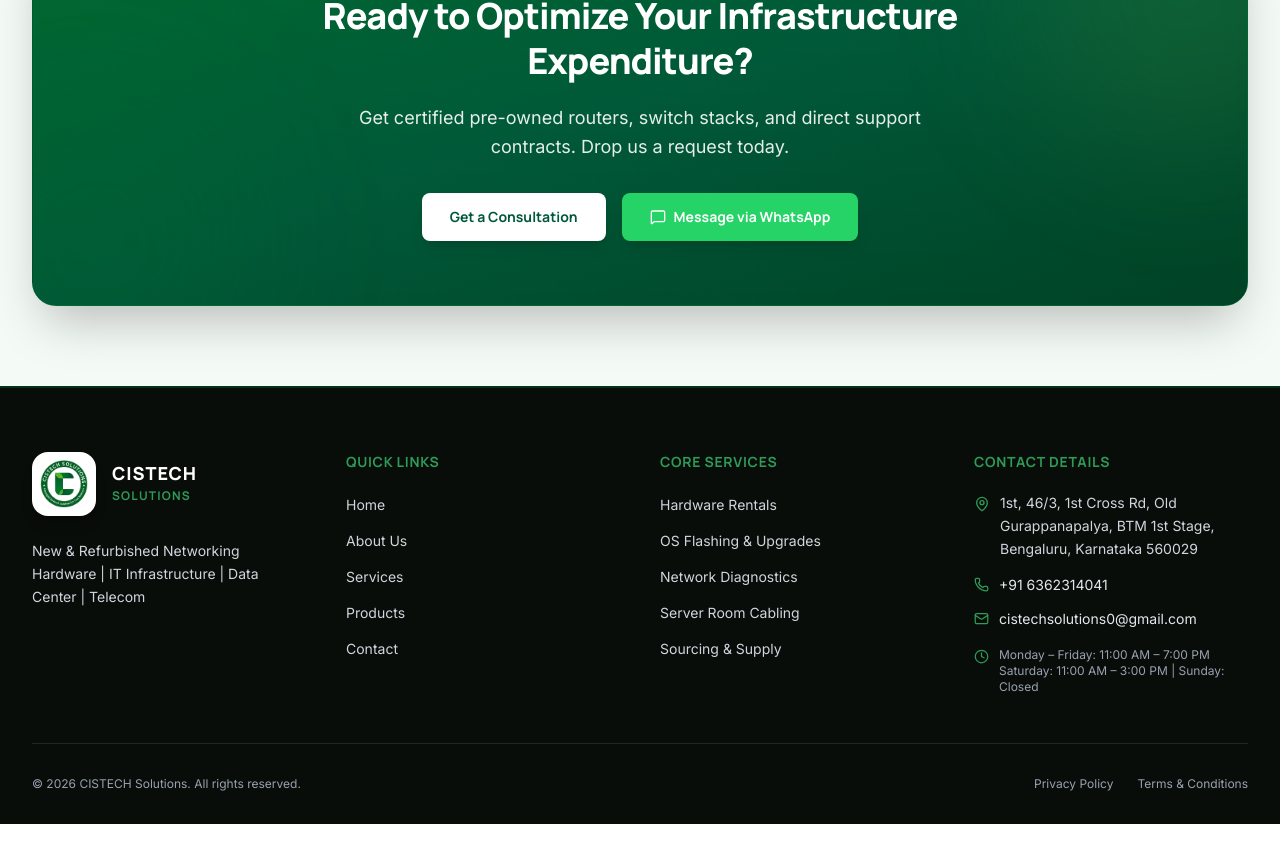
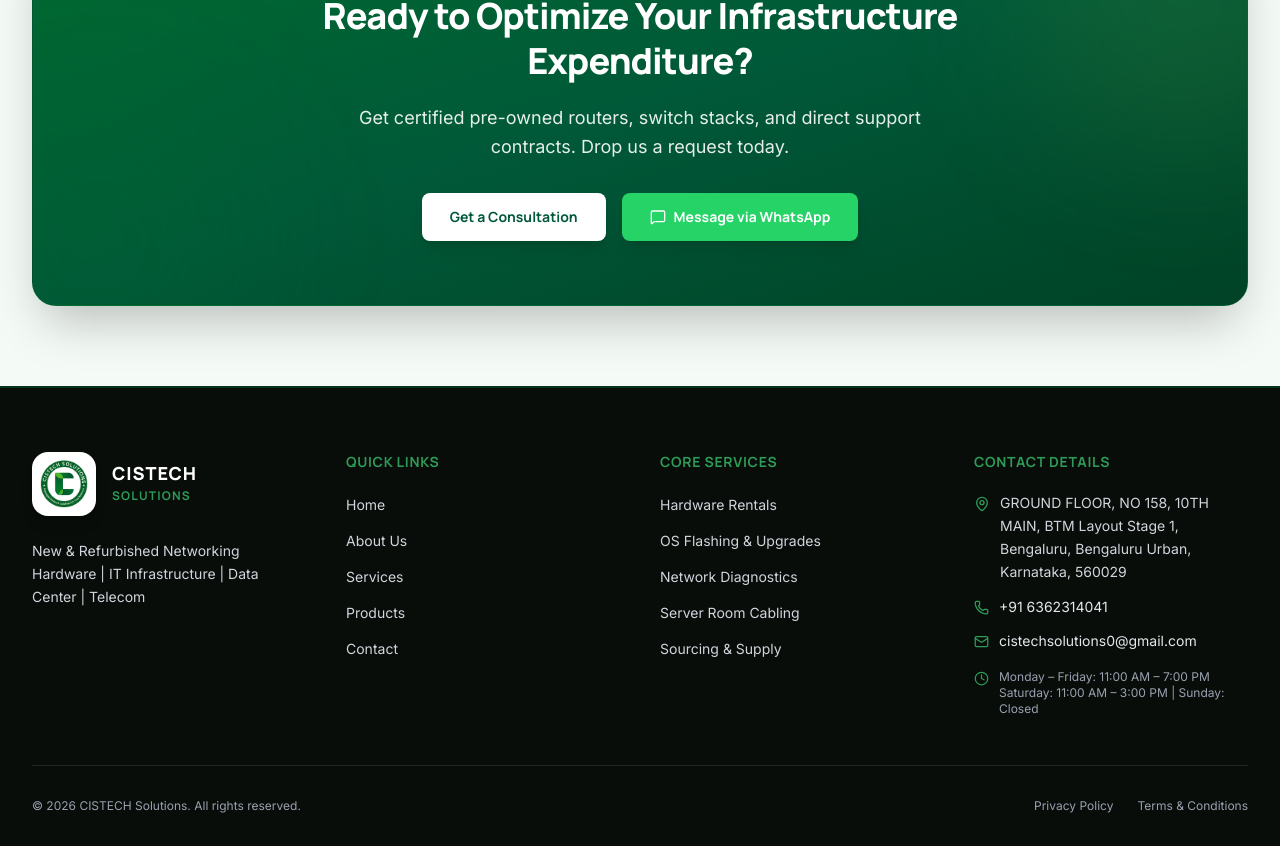
Before and after one commit to Nikhilesh-0007/tech_s-, a React (Vite) app: page /#/ in a window 1280 px wide. Shown: the part 3824-4670 px from the top of the page. Before the commit the page ends 4648 px from the top, so only its background shows below. Built offline with nearby package versions, Linux system fonts and the light colour scheme.

Commit message:
Update corporate address and GSTIN

```diff
--- a/src/data/sbn_data.ts
+++ b/src/data/sbn_data.ts
@@ -79,13 +79,13 @@
   phones: ["6362314041"],
   whatsapp: "6362314041",
   emails: ["cistechsolutions0@gmail.com"],
-  address: "1st, 46/3, 1st Cross Rd, Old Gurappanapalya, BTM 1st Stage, Bengaluru, Karnataka 560029",
+  address: "GROUND FLOOR, NO 158, 10TH MAIN, BTM Layout Stage 1, Bengaluru, Bengaluru Urban, Karnataka, 560029",
   hours: {
     days: "Monday – Friday: 11:00 AM – 7:00 PM",
     time: "Saturday: 11:00 AM – 3:00 PM | Sunday: Closed"
   },
   ceo: "Dadapeer",
-  gstin: "29EYUPD5781F1ZR",
+  gstin: "29EALPA2570Q1Z4",
   maps: {
     share: "https://maps.app.goo.gl/2ZExqkCKFWr6cs2n6",
     embed: "https://www.google.com/maps/embed?pb=!1m18!1m12!1m3!1d15555.02641902381!2d77.58776264665238!3d12.923359040622639!2m3!1f0!2f0!3f0!3m2!1i1024!2i768!4f13.1!3m3!1m2!1s0x3bae150006ddd0d5%3A0xc5a2c15fc0d89e4f!2sSBN%20networks!5e0!3m2!1sen!2sin!4v1787309366617!5m2!1sen!2sin",
```
